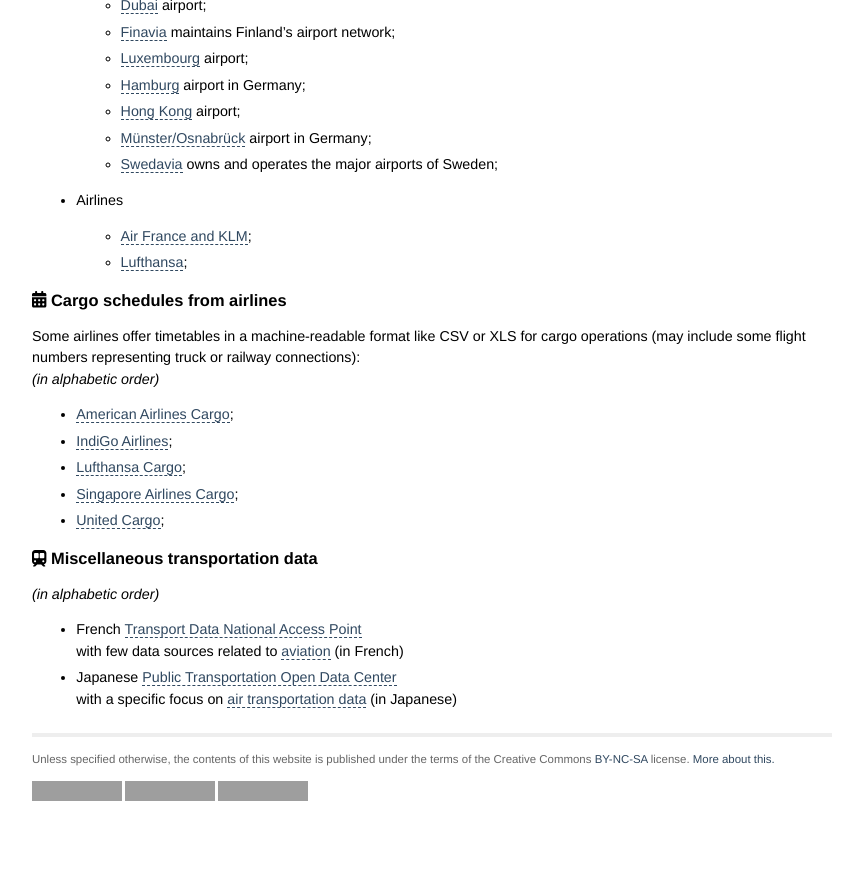
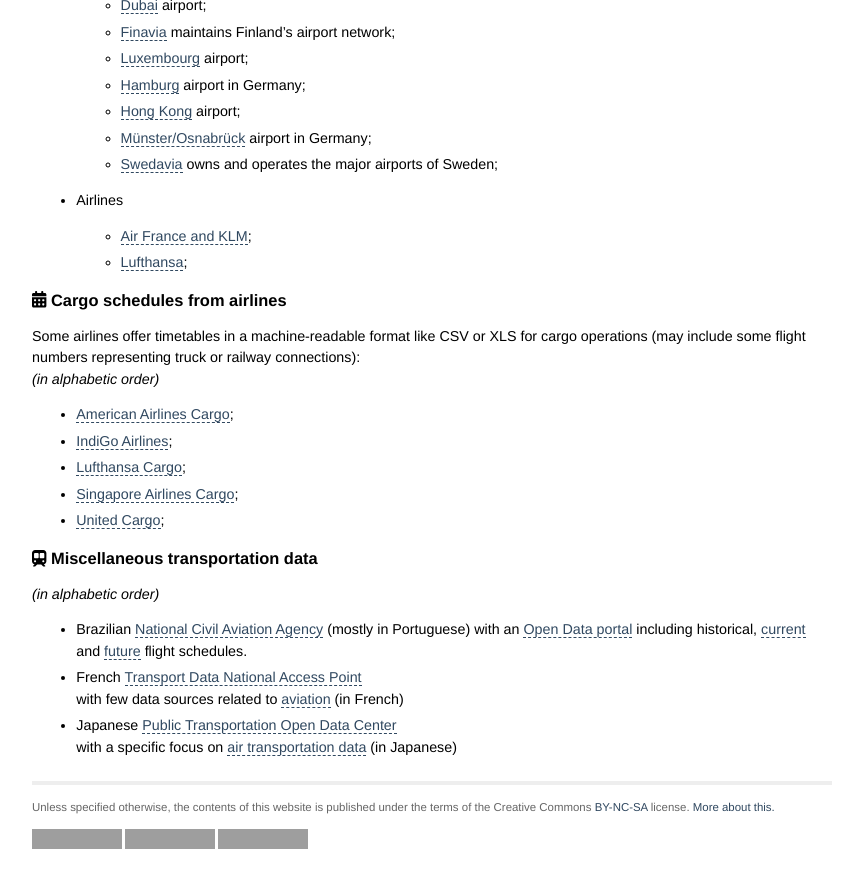
Before and after one commit to open-aviation/atmdata, a Jekyll site: the page built from _pages/data_sources.md, in a window 1280 px wide and 900 px high, scrolled down 2633 px, cut to the strip 0-888 px from the top of the window. Shown: the whole strip, without its empty margins (208-1071 px from the left). Built offline with Jekyll 4.4.1, drawn with Linux system fonts in a browser that asks for light colours; before the commit the page ends 3485 px from its top, so only the background shows below that; grey boxes are pictures that could not be loaded.

Commit message:
adding ANAC as data source.

```diff
--- a/_pages/data_sources.md
+++ b/_pages/data_sources.md
@@ -129,6 +129,8 @@ _(in alphabetic order)_
 
 _(in alphabetic order)_
 
+- Brazilian [National Civil Aviation Agency](https://www.gov.br/anac/en?set_language=en) (mostly in Portuguese)
+  with an [Open Data portal](https://www.anac.gov.br/acesso-a-informacao/dados-abertos/areas-de-atuacao/todos-os-dados-abertos) including historical, [current](https://siros.anac.gov.br/siros/registros/diario/diario.csv) and [future](https://siros.anac.gov.br/siros/registros/futuro/futuro.csv) flight schedules.
 - French [Transport Data National Access Point](https://transport.data.gouv.fr/)
   with few data sources related to [aviation](https://transport.data.gouv.fr/datasets?type=air-transport) (in French)
 - Japanese [Public Transportation Open Data Center](https://www.odpt.org/)
```
